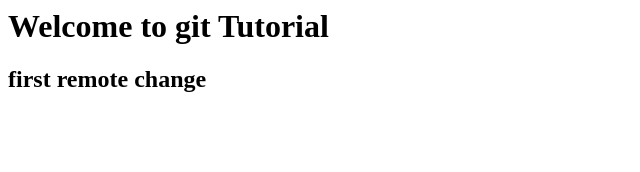
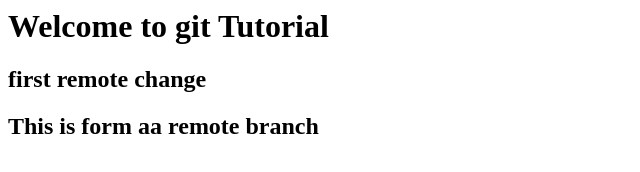
Before and after one commit to devsantosh213/git-tut-remote, a plain HTML site: page index.html in a window 1280 px wide. Shown: the whole page, without its empty margins (0-640 px from the left). Drawn offline with Linux system fonts and the light colour scheme.

Commit message:
text is added aa branch

```diff
--- a/index.html
+++ b/index.html
@@ -7,6 +7,8 @@
 <h1> Welcome to git Tutorial </h1>
 <h2>first remote change </h2>
 
+<h2> This is form aa remote branch</h2>
+
 
 
  </body>
```
